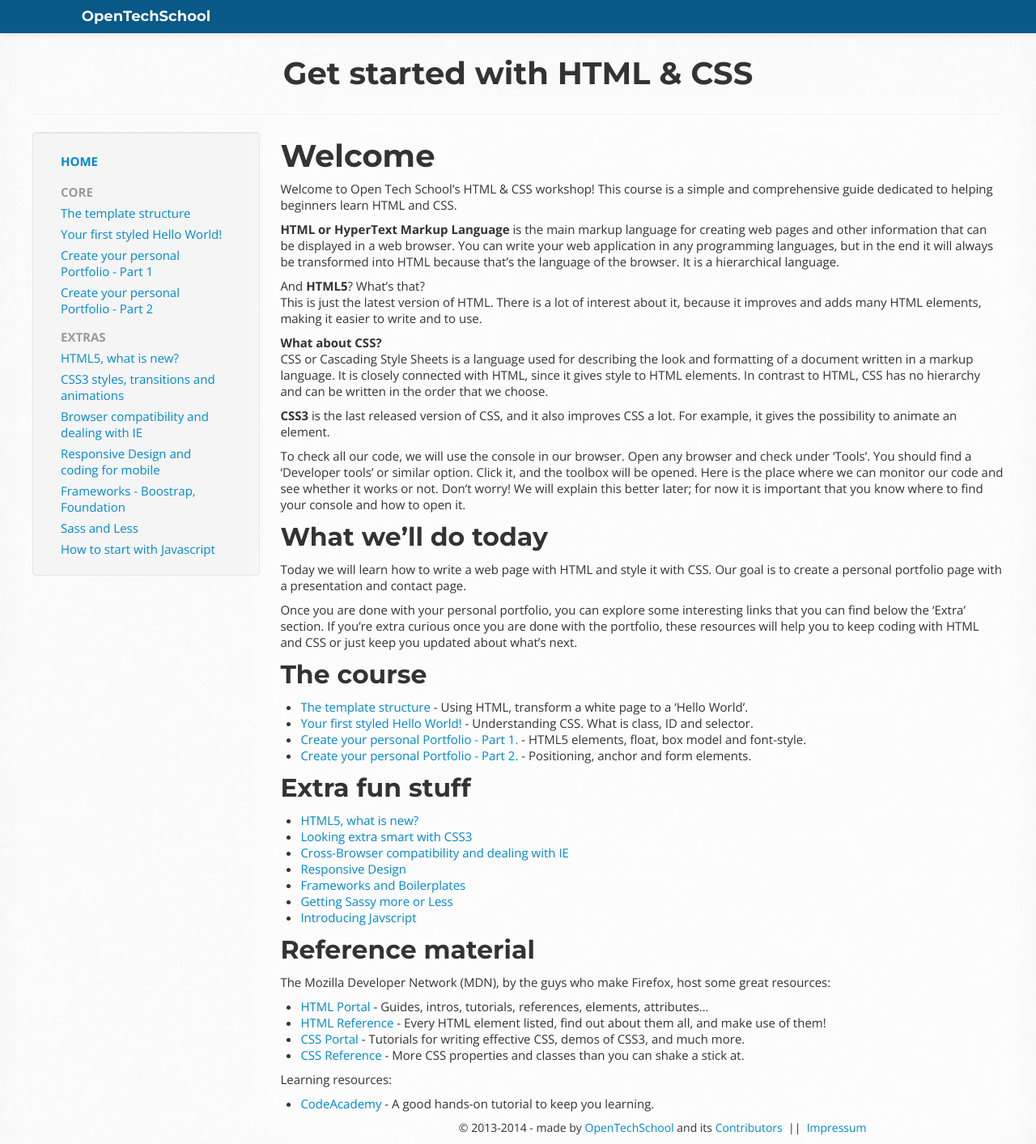
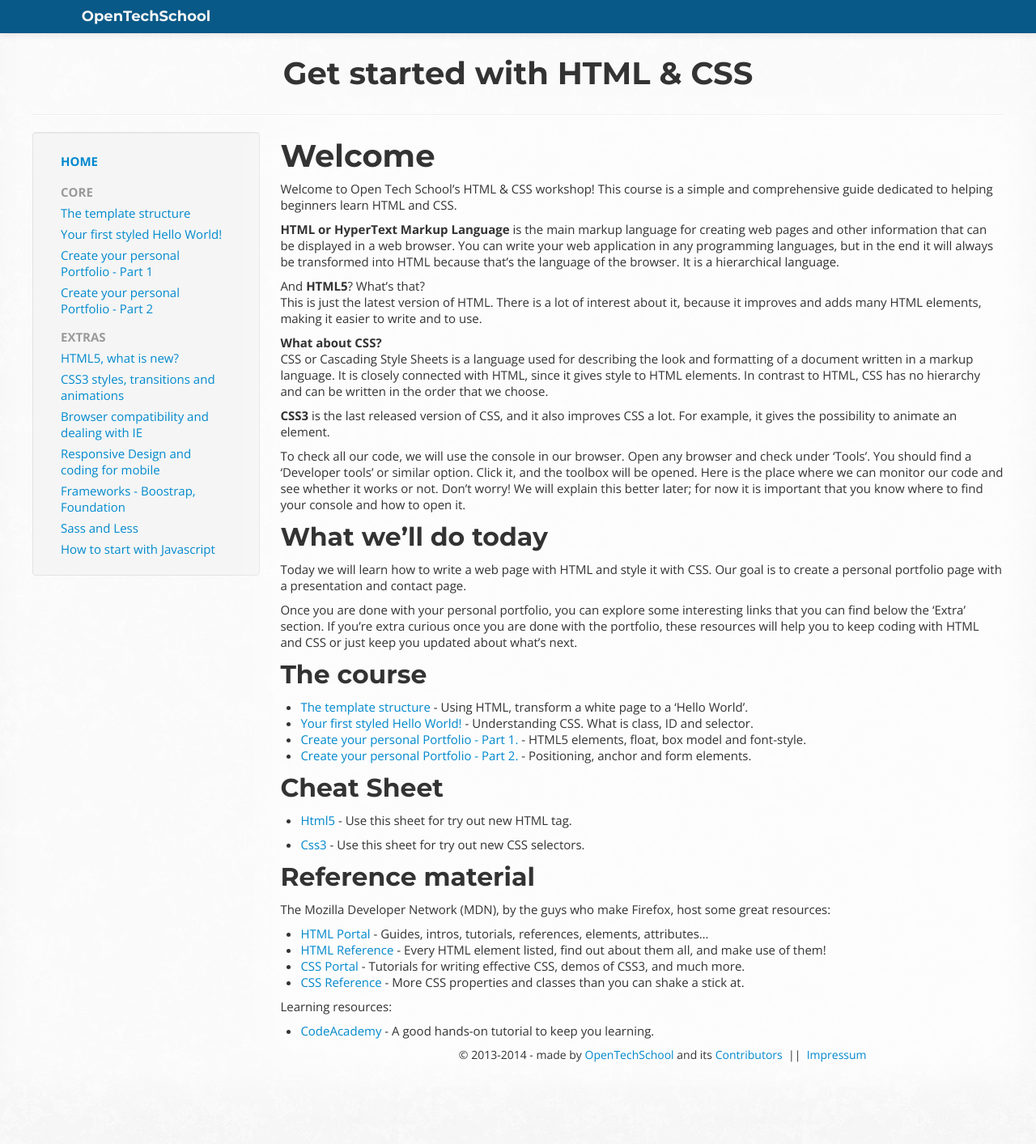
Before and after one commit to OpenTechSchool/html-css-beginners, a Jekyll site: the page built from index.md, in a window 1280 px wide. Shown: the whole page at 81% size. Built offline with Jekyll 4.4.1, drawn with Linux system fonts in a browser that asks for light colours; Markdown is read by kramdown in place of the engine named in the settings; after the commit the page ends 1323 px from its top, so only the background shows below that.

Commit message:
add cheat sheet and create a new window links

```diff
--- a/index.md
+++ b/index.md
@@ -62,31 +62,31 @@ about what's next.
 * [Create your personal Portfolio - Part 2.](core/portfolio-2.html) -
   Positioning, anchor and form elements.
 
-## Extra fun stuff
+## Cheat Sheet
 
-* [HTML5, what is new?](extras/HTML5.html)
-* [Looking extra smart with CSS3](extras/CSS3.html)
-* [Cross-Browser compatibility and dealing with IE](extras/compatibility.html)
-* [Responsive Design](extras/responsive.html)
-* [Frameworks and Boilerplates](extras/frameworks.html)
-* [Getting Sassy more or Less](extras/sass-less.html)
-* [Introducing Javscript](extras/javascript.html)
+* <a href="http://media.smashingmagazine.com/wp-content/uploads/images/html5-cheat-sheet/html5-cheat-sheet.pdf" target= "_blank" >
+  Html5 </a> - Use this sheet for try out new HTML tag.
+
+* <a href="http://media.smashingmagazine.com/wp-content/uploads/images/css3-cheat-sheet/css3-cheat-sheet.pdf" target= "_blank" >
+  Css3</a> - Use this sheet for try out new CSS selectors.
+
 
 ## Reference material
 
 The Mozilla Developer Network (MDN), by the guys who make Firefox,
 host some great resources:
 
- * [HTML Portal](https://developer.mozilla.org/en-US/docs/Web/HTML) -
+ * <a href="https://developer.mozilla.org/en-US/docs/Web/HTML" target= "_blank" >
+   HTML Portal</a> -
    Guides, intros, tutorials, references, elements, attributes...
- * [HTML Reference](https://developer.mozilla.org/en-US/docs/Web/HTML/Element) -
+ * <a href="https://developer.mozilla.org/en-US/docs/Web/HTML/Element" target="_blank">HTML Reference</a> -
    Every HTML element listed, find out about them all, and make use of them!
- * [CSS Portal](https://developer.mozilla.org/en-US/docs/Web/CSS) -
+ * <a href="https://developer.mozilla.org/en-US/docs/Web/CSS" target="_blank">CSS Portal</a> -
    Tutorials for writing effective CSS, demos of CSS3, and much more.
- * [CSS Reference](https://developer.mozilla.org/en-US/docs/Web/CSS/Reference) -
+ * <a href="https://developer.mozilla.org/en-US/docs/Web/CSS/Reference" target="_blank">CSS Reference</a> -
    More CSS properties and classes than you can shake a stick at.
 
 Learning resources:
 
- * [CodeAcademy](http://www.codecademy.com/tracks/web) -
+ * <a href="http://www.codecademy.com/tracks/web" target="_blank">CodeAcademy</a> -
    A good hands-on tutorial to keep you learning.
```
